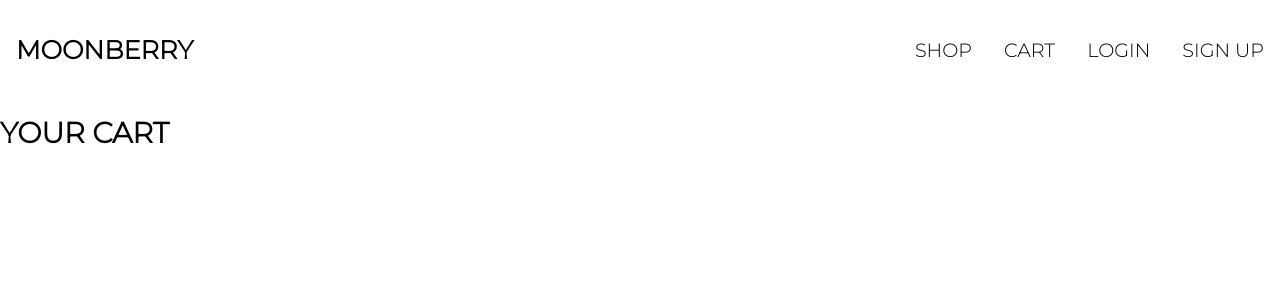
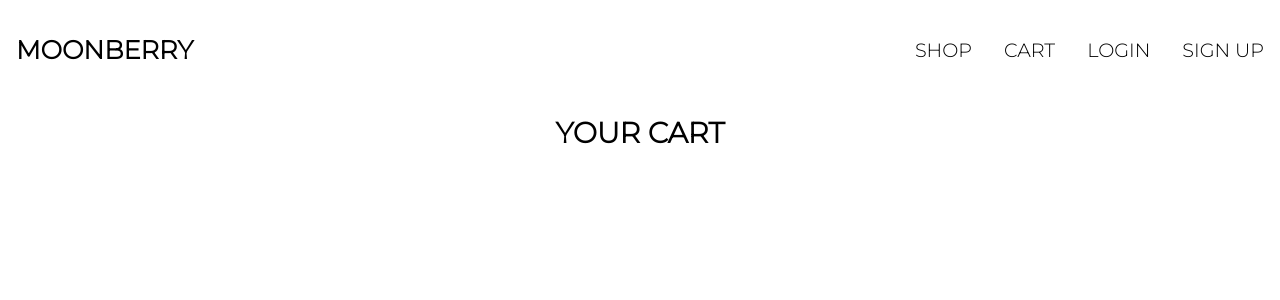
Before and after one commit to Jihyunnk/moonberry, a React (Create React App) app in the folder frontend/: page /cart in a window 1280 px wide. Shown: the top 300 px of the page. Built offline with nearby package versions, Linux system fonts and the light colour scheme.

Commit message:
added basic styling to Cart component

```diff
--- a/frontend/src/components/Cart.js
+++ b/frontend/src/components/Cart.js
@@ -1,6 +1,6 @@
 import React, { useEffect } from 'react';
 import { useDispatch, useSelector } from 'react-redux';
-import { useLocation, useParams } from 'react-router-dom';
+import { Link, useLocation, useParams } from 'react-router-dom';
 import { addToCart } from '../store/cart';
 
 function Cart() {
@@ -24,17 +24,20 @@ function Cart() {
   return (
     <div>
       <div>
-        <h1>YOUR CART</h1>
+        <h1 className="cart-header">YOUR CART</h1>
       </div>
       <div>
+        <div className="card card-body">
           <ul>
             {cartItems.map((item) => (
               <li key={item.product}>
-              <div>
+                <div className="row">
                   <div>
                     <img src={item.image} alt={item.name} />
                   </div>
-                <div>{item.name}</div>
+                  <div className="min-25">
+                    <Link to={`/products/${item.product}`}>{item.name}</Link>
+                  </div>
                   <div>${item.price.toFixed(2)}</div>
                 </div>
               </li>
@@ -42,6 +45,7 @@ function Cart() {
           </ul>
         </div>
       </div>
+    </div>
   );
 }
 
--- a/frontend/src/index.css
+++ b/frontend/src/index.css
@@ -88,6 +88,10 @@ select {
 
 .col-1 {
   flex: 1 1 25rem;
+}
+
+.min-25 {
+  min-width: 25rem;
 }
 
 /********************** Header **********************/
@@ -206,3 +210,10 @@ button.primary {
 .back {
   padding: 1rem;
 }
+
+/********************** Products **********************/
+.cart-header {
+  margin-bottom: 0;
+  padding-bottom: 0;
+  text-align: center;
+}
```
Lines whose indentation alone changed are shown as unchanged.
